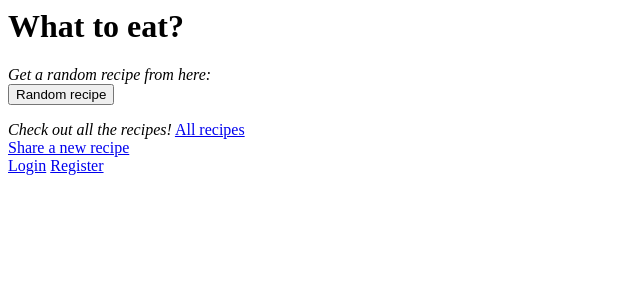
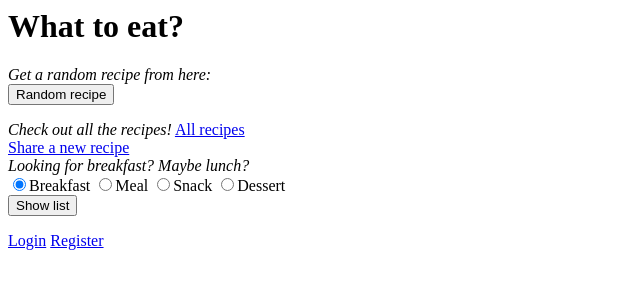
Before and after one commit to maritatsuko/what_to_eat, a Flask app: page / in a window 1280 px wide. Shown: the top 300 px of the page, without its empty margins (0-640 px from the left). Run offline with Flask 3, Linux system fonts and the light colour scheme.

Commit message:
added sorting by mealtype

```diff
--- a/routes.py
+++ b/routes.py
@@ -9,7 +9,7 @@ def index():
 
 @app.route("/random",methods=["POST"])
 def random():
-    id = recipes.randomrecipe()
+    id = recipes.random_recipe()
     return recipe(id)
 
 @app.route("/login",methods=["GET","POST"])
@@ -47,14 +47,20 @@ def register():
         else:
             render_template("error.html", message="Registration failed, please try again.")
 
-@app.route("/newrecipe")
-def newrecipe():
-    return render_template("newrecipe.html")
+@app.route("/mealtype",methods=["POST"])
+def mealtype_recipes():
+    mealtype = request.form["mealtype"]
+    list = recipes.mealtype_recipes(mealtype)
+    return render_template("allrecipes.html", recipes=list)
 
 @app.route("/allrecipes")
 def allrecipes():
     list = recipes.get_recipes()
     return render_template("allrecipes.html", recipes=list)
+
+@app.route("/newrecipe")
+def newrecipe():
+    return render_template("newrecipe.html")
 
 @app.route("/create",methods=["POST"])
 def create():
--- a/templates/index.html
+++ b/templates/index.html
@@ -7,6 +7,14 @@
 <i>Check out all the recipes!</i>
 <a href="/allrecipes">All recipes</a> <br>
 <a href="/newrecipe">Share a new recipe</a> <br>
+<i>Looking for breakfast? Maybe lunch?</i> <br>
+<form action="/mealtype" method="POST">
+    <input type="radio" name="mealtype" value="Breakfast" checked>Breakfast
+    <input type="radio" name="mealtype" value="Meal">Meal
+    <input type="radio" name="mealtype" value="Snack">Snack
+    <input type="radio" name="mealtype" value="Dessert">Dessert <br>
+    <input type="submit" value="Show list">
+</form>
 
 {% if session.username %}
 <p>Logged in as {{ session.username }}</p>
```
Also changed, not shown: recipes.py (+6 -1 lines).
